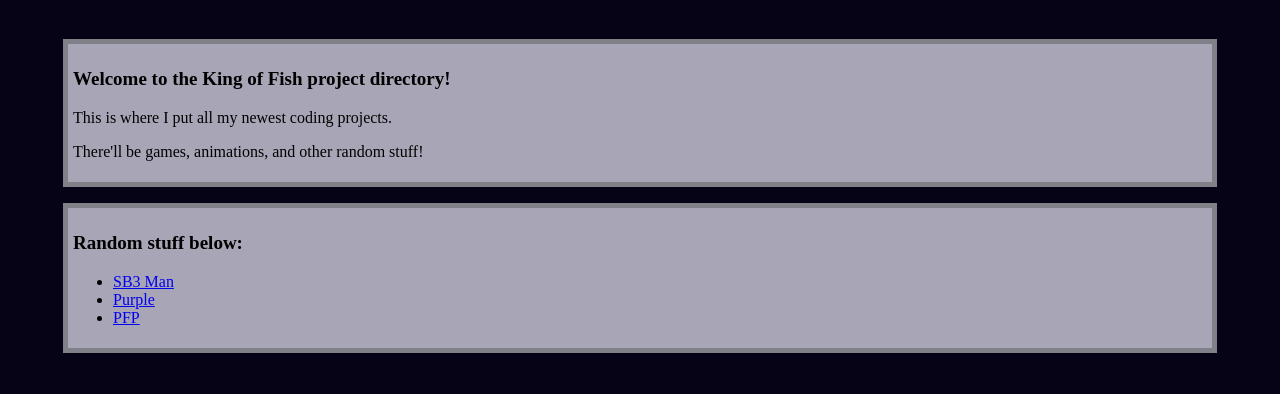
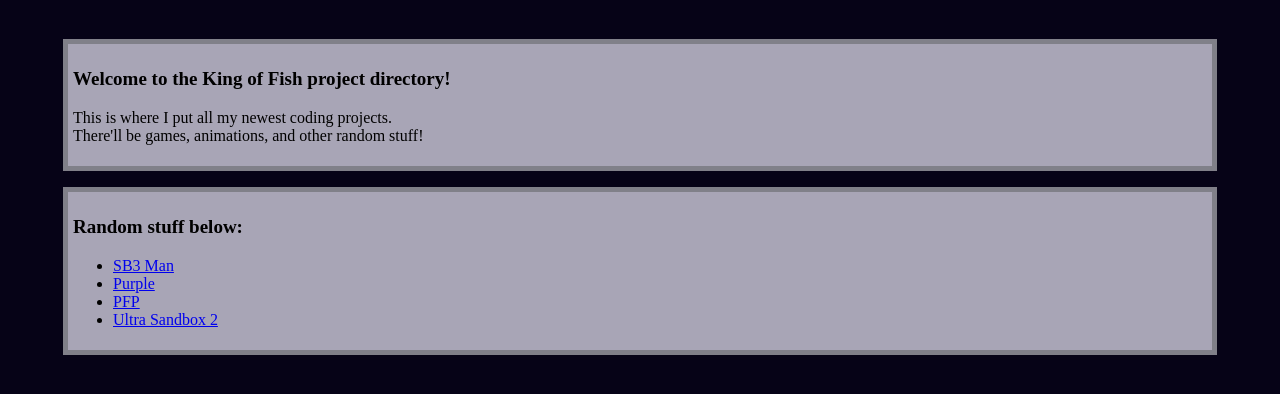
Before and after one commit to king-of-fish/king-of-fish.github.io, a PHP site: page / in a window 1280 px wide. Shown: the top 394 px of the page. Run offline with PHP 8.4, Linux system fonts and the light colour scheme.

Commit message:
Added a new project, and other miscellaneous stuff

```diff
--- a/index.html
+++ b/index.html
@@ -12,8 +12,8 @@
 <body class=homepageBody>
 	<blockquote class="DS">
 		<p class="title">Welcome to the King of Fish project directory!</p>
-		<p>This is where I put all my newest coding projects.</p>
-		<p>There'll be games, animations, and other random stuff!</p>
+		<p><div>This is where I put all my newest coding projects.</div>
+		<div>There'll be games, animations, and other random stuff!</div></p>
 	</blockquote>
 	<blockquote class="DS">
 		<p class="title">Random stuff below:</p>
--- a/media/loader_elements/projects.json
+++ b/media/loader_elements/projects.json
@@ -22,5 +22,13 @@
 		"desc": "Test project again",
 		"instr": "Me when me",
 		"added": "Feb 17, 2023"
+	},
+	"Ultra_Sandbox_2.sb3": {
+		"filename": "Ultra_Sandbox_2.sb3",
+		"name": "Ultra Sandbox 2",
+		"useHTML": [ "instr","desc" ],
+		"desc": "<div class=\"smoltext\">Currently in v1.0</div><div></div><div>Welcome to Ultra Sandbox 2! The sequel to a game I made on Scratch in like 2022.</div><br><div>This game is gonna be updated for a while. Not sure when I'm gonna consider it finished, but certainly not now.</div><br><div>We need more sound effects here. I'm too lazy to find any royalty free ones right now, maybe later.</div><br><br><div>All music and sounds created with <a href=https://www.beepbox.co/>Beepbox.</a>",
+		"instr": "<div>-E to open power catalogue</div><div>-Space to spawn something</div>",
+		"added": "Feb 26, 2023"
 	}
 }
--- a/media/style.css
+++ b/media/style.css
@@ -55,13 +55,10 @@ iframe {
 .turbo-credit :any-link {
 	color: #F89;
 }
-
 time#dateAdded {
 	display: block;
 	color: #99AA;
 }
-
-time#dateAdded::before {
-	content: "Date Added: ";
-	text-decoration: none;
+.smoltext{
+	font-size: 60%;
 }
```
Also changed, not shown: 1 other file.
